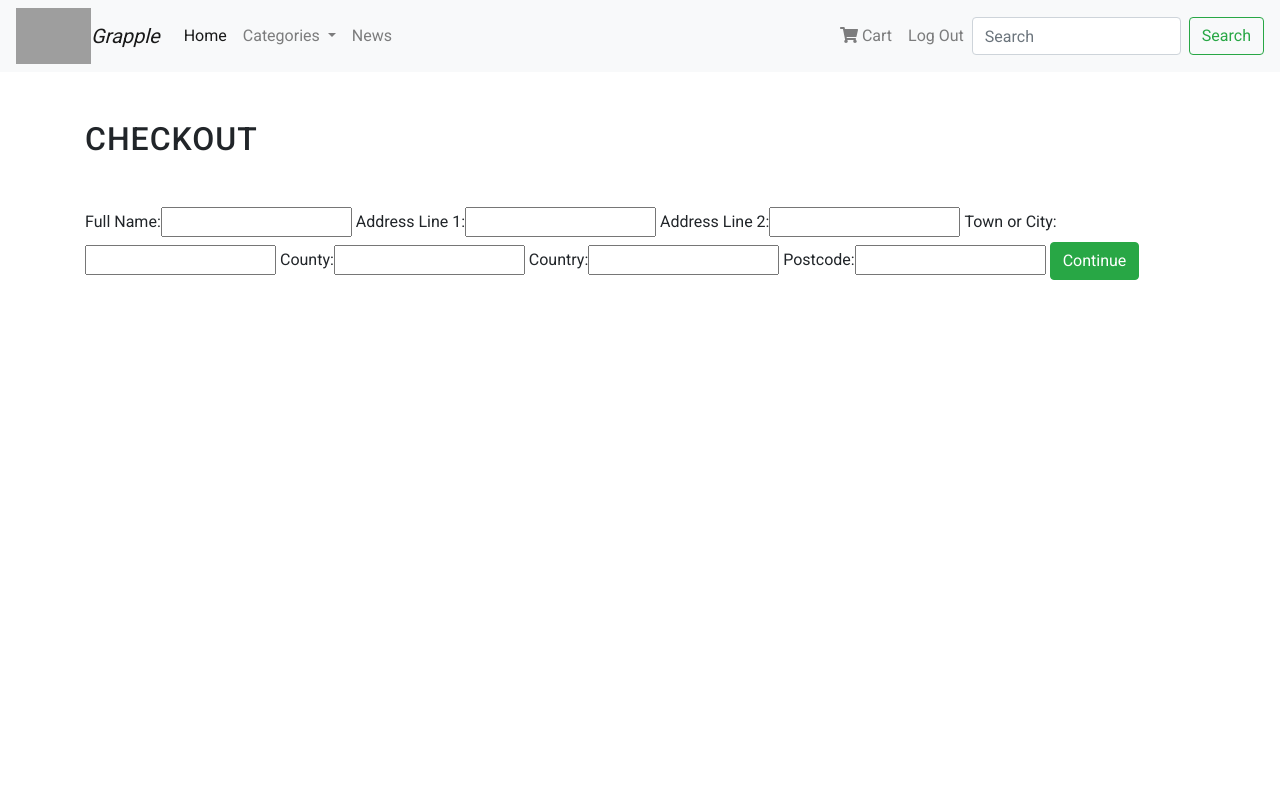
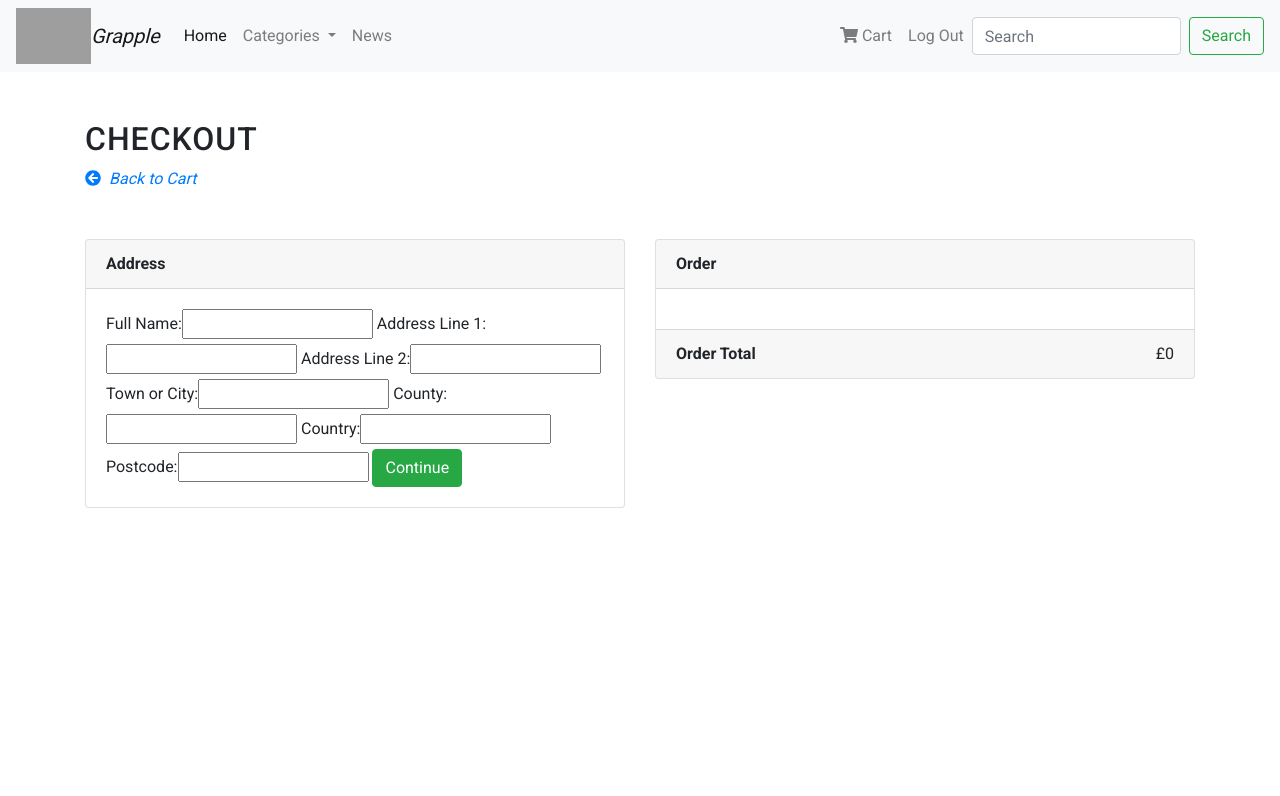
Before and after one commit to alexmortali/grapple, a Django app: page /checkout/ in a window 1280 px wide. Shown: the top 796 px of the page. Run offline with Django 3.2, Linux system fonts and the light colour scheme; the visitor is signed in with stand-in values (Sample User, id 1); data that the repository does not hold is empty; some libraries are stand-ins or nearby versions; grey boxes are pictures that could not be loaded.

Commit message:
Completed checkout display

```diff
--- a/checkout/templates/checkout.html
+++ b/checkout/templates/checkout.html
@@ -6,12 +6,40 @@
 
 {% block content %}
 <div class="container">
-    <h1 class="my-5 page-title">Checkout</h1>
+    <div class="my-5">
+        <h1 class="page-title">Checkout</h1>
+        <a href="{% url 'view_cart' %}" class="back-link"><p><i class="fas fa-arrow-circle-left mr-2"></i><i>Back to Cart</i></p></a>
+    </div>
 
-    <form action="{% url 'checkout:payment'%}" method="post">
-        {% csrf_token %}
-        {{ form | as_bootstrap }}
-        <button class="btn btn-success" type="submit">Continue</button>
-    </form>
+    <div class="row">
+        <div class="col-12 col-md-6 mb-5">
+            <div class="card">
+                <div class="card-header font-weight-bold">Address</div>
+                <div class="card-body">
+                    <form action="{% url 'checkout:payment'%}" method="post">
+                        {% csrf_token %}
+                        {{ form | as_bootstrap }}
+                        <button class="btn btn-success" type="submit">Continue</button>
+                    </form>
+                </div>
+            </div>
+        </div>
+        <div class="col-12 col-md-6 mb-5">
+            <div class="card">
+                <div class="card-header font-weight-bold">Order</div>
+                <div class="card-body">
+                    {% for cart_item in cart_items %}
+                        <div>
+                            {{ cart_item.size }} - {{ cart_item.product.name }} x {{ cart_item.quantity }} <span class="float-right">£{{ cart_item.line_total }}</span><br/><br/>
+                        </div>
+                    {% endfor %}
+                </div>
+                <div class="card-footer">
+                    <span class="font-weight-bold">Order Total</span>
+                    <span class="float-right">£{{ total }}</span>
+                </div>
+            </div>
+        </div>
+    </div>
 </div>
 {% endblock %}
```
